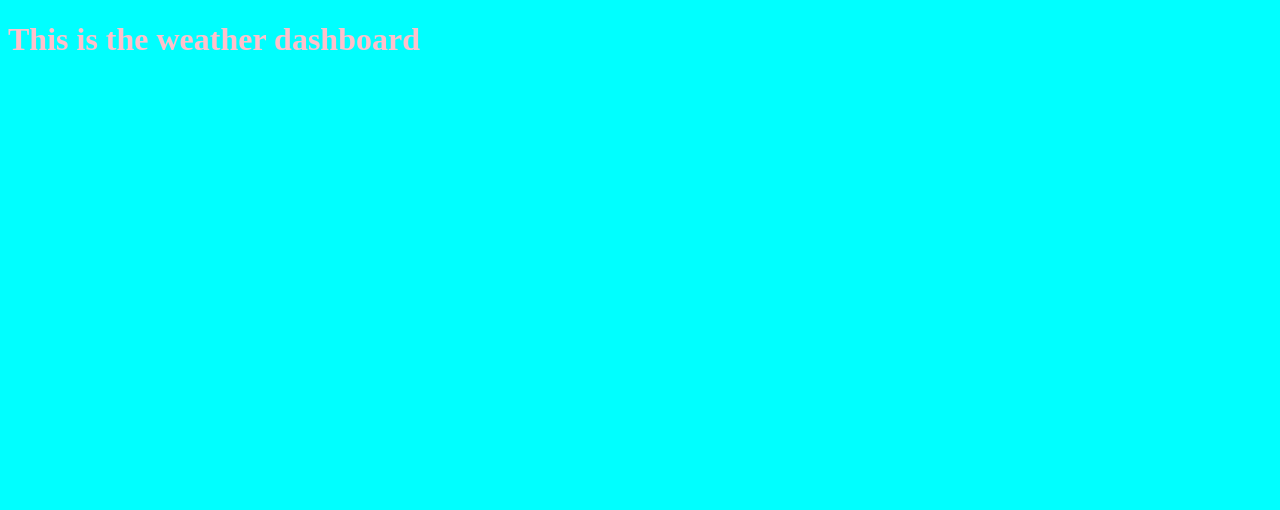
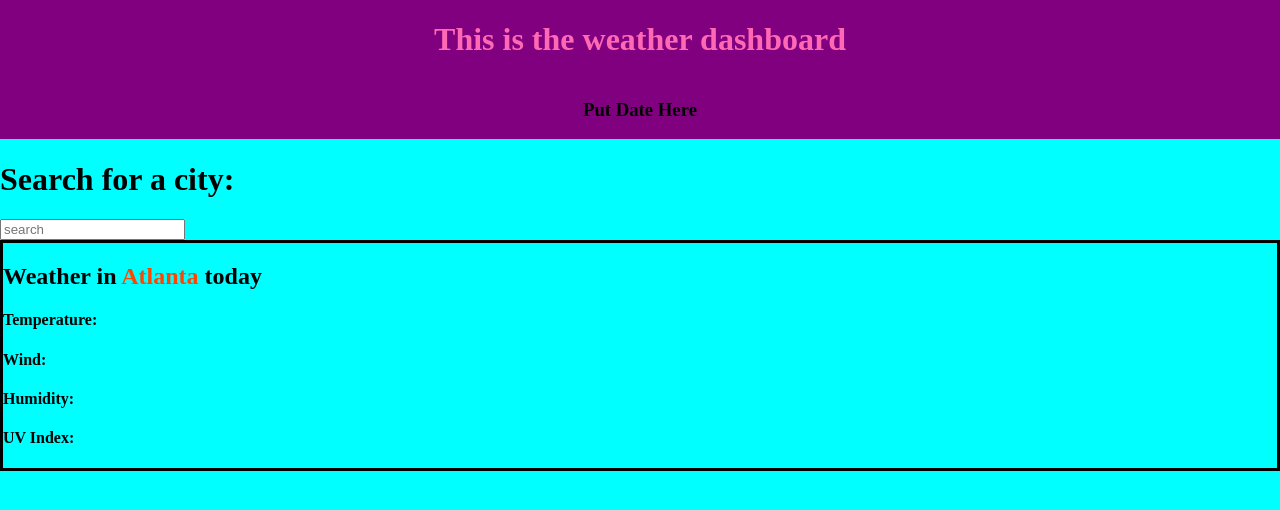
Before and after one commit to arerickson28/weather-dashboard, a plain HTML site: page index.html in a window 1280 px wide. Drawn offline with Linux system fonts and the light colour scheme.

Commit message:
begining to structure page

```diff
--- a/develop/style.css
+++ b/develop/style.css
@@ -1,7 +1,24 @@
 body {
     background-color: aqua ;
+    margin: 0 ;
 }
 
-h1 {
-    color: pink ;
+#banner h1 {
+    color: hotpink ;
 }
+
+#banner {
+    display: flex ;
+    justify-content: center ;
+    background-color: purple ;
+    flex-direction: column ;
+    align-items: center ;
+}
+
+#currentWeather {
+    border: solid ;
+}
+
+#chosenCity {
+    color: orangered ;
+}
--- a/index.html
+++ b/index.html
@@ -8,7 +8,36 @@
     <link rel="stylesheet" href="develop/style.css">
 </head>
 <body>
-    <h1>This is the weather dashboard</h1>
+
+    <div id="banner">
+        <h1>This is the weather dashboard</h1>
+        <h3>Put Date Here</h3>
+    </div>
+
+    <div id="citySearch">
+        <h1>Search for a city: </h1>
+        <input type="text" placeholder="search">
+    </div>
+
+    <div id="currentWeather">
+        <h2>Weather in <span id="chosenCity">Atlanta</span> today</h2>
+        <h4>Temperature: <span id="currentTemp"></span></h4>
+        <h4>Wind: <span id="currentWind"></span></h4>
+        <h4>Humidity: <span id="currentHumidity"></span></h4>
+        <h4>UV Index: <span id="currentUV"></span></h4>
+    </div>
+
+    <div id="weatherForecast">
+
+    </div>
+
+
+
+
+
+
+
+
     <script src="develop/script.js"></script>
 </body>
 </html>
```
Also changed, not shown: README.md.
